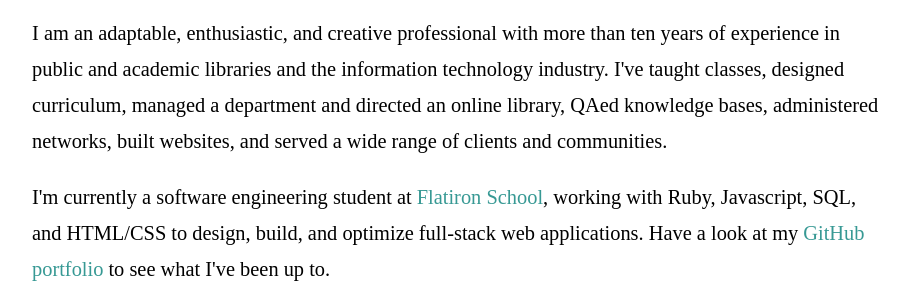
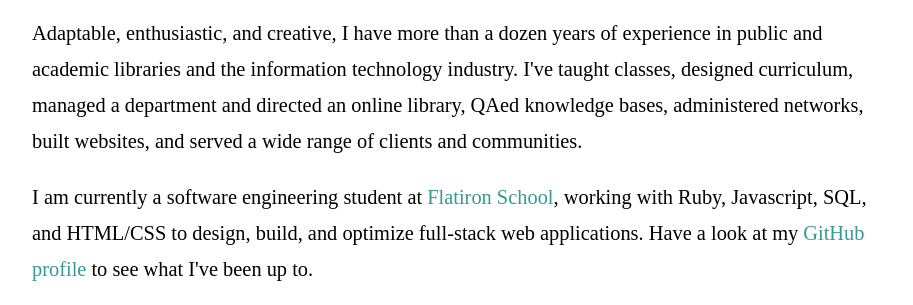
Before and after one commit to cyantis/my-website, a plain HTML site: page technology.html in a window 1280 px wide. Shown: the part 236-541 px from the top of the page, without its empty margins (183-1096 px from the left). Drawn offline with nearby package versions, Linux system fonts and the light colour scheme; a web font is replaced by a local one.

Commit message:
slight content update

```diff
--- a/technology.html
+++ b/technology.html
@@ -20,10 +20,10 @@
 	</ul>
 	<div id="main_content">
 		<p>
-			I am an adaptable, enthusiastic, and creative professional with more than ten years of experience in public and academic libraries and the information technology industry. I've taught classes, designed curriculum, managed a department and directed an online library, QAed knowledge bases, administered networks, built websites, and served a wide range of clients and communities.
+			Adaptable, enthusiastic, and creative, I have more than a dozen years of experience in public and academic libraries and the information technology industry. I've taught classes, designed curriculum, managed a department and directed an online library, QAed knowledge bases, administered networks, built websites, and served a wide range of clients and communities.
 		</p>
 		<p>
-			I'm currently a software engineering student at <a href="https://flatironschool.com/">Flatiron School</a>, working with Ruby, Javascript, SQL, and HTML/CSS to design, build, and optimize full-stack web applications. Have a look at my <a href="https://github.com/cyantis">GitHub portfolio</a> to see what I've been up to.
+			I am currently a software engineering student at <a href="https://flatironschool.com/">Flatiron School</a>, working with Ruby, Javascript, SQL, and HTML/CSS to design, build, and optimize full-stack web applications. Have a look at my <a href="https://github.com/cyantis">GitHub profile</a> to see what I've been up to.
 		</p>
 	</div>
 	<footer>
```
